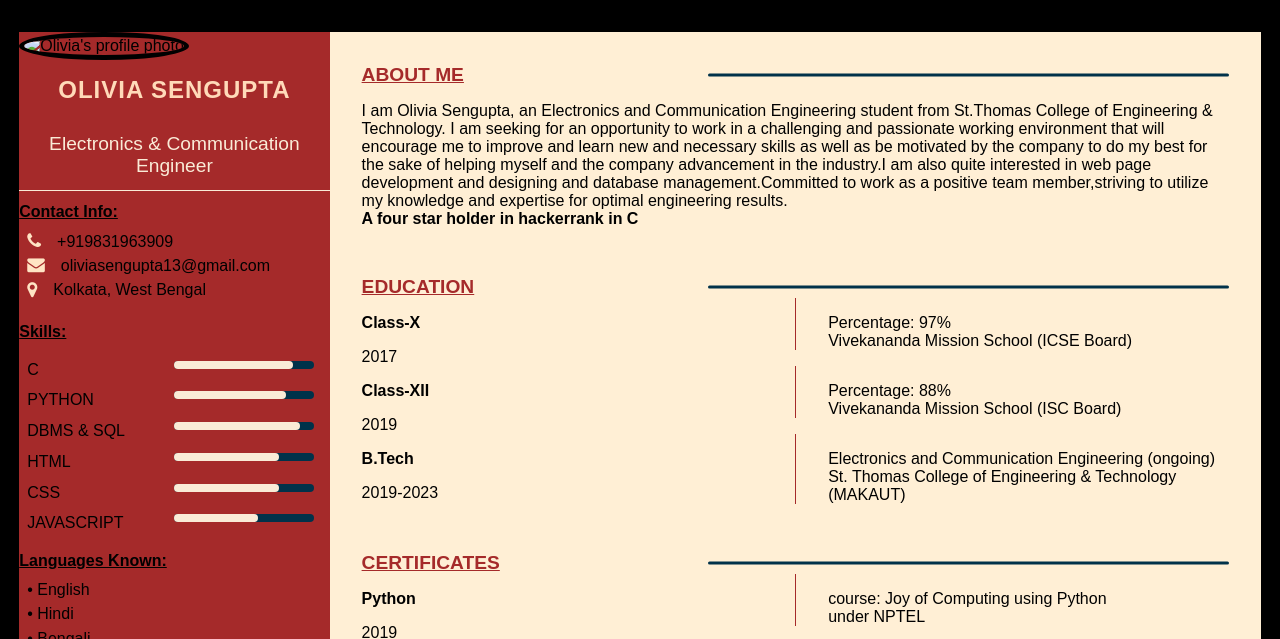
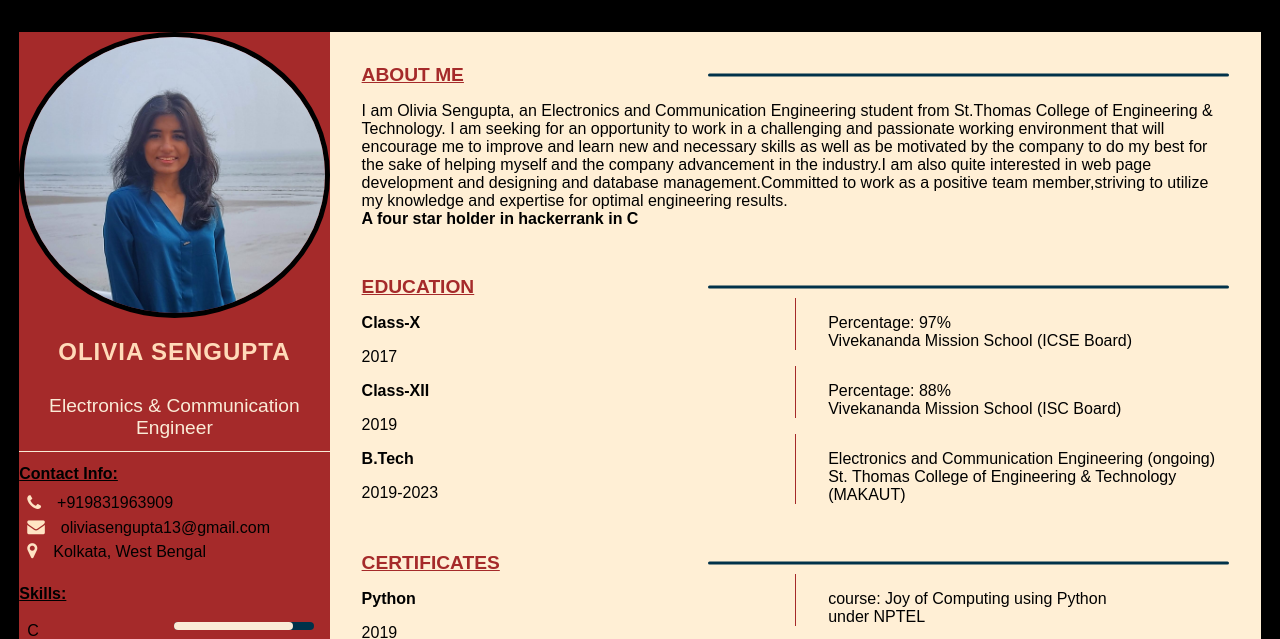
Before and after one commit to Olivia-13/My_resume, a plain HTML site: page Digital Resume/index.html in a window 1280 px wide. Shown: the top 639 px of the page. Drawn offline with Linux system fonts and the light colour scheme; the site is published under a folder, as on GitHub Pages, so addresses that start at the root find nothing.

Commit message:
Update index.html

```diff
--- a/Digital Resume/index.html
+++ b/Digital Resume/index.html
@@ -25,7 +25,7 @@
       <section class="left-section">
         <div class="left content">
           <div class="profile">
-            <img src="/profile image.jpg" alt="Olivia's profile photo" />
+            <img src="profile image.jpg" alt="Olivia's profile photo" >
             <h2 class="name">Olivia Sengupta</h2>
             <p class="career">Electronics & Communication Engineer</p>
           </div>
```
